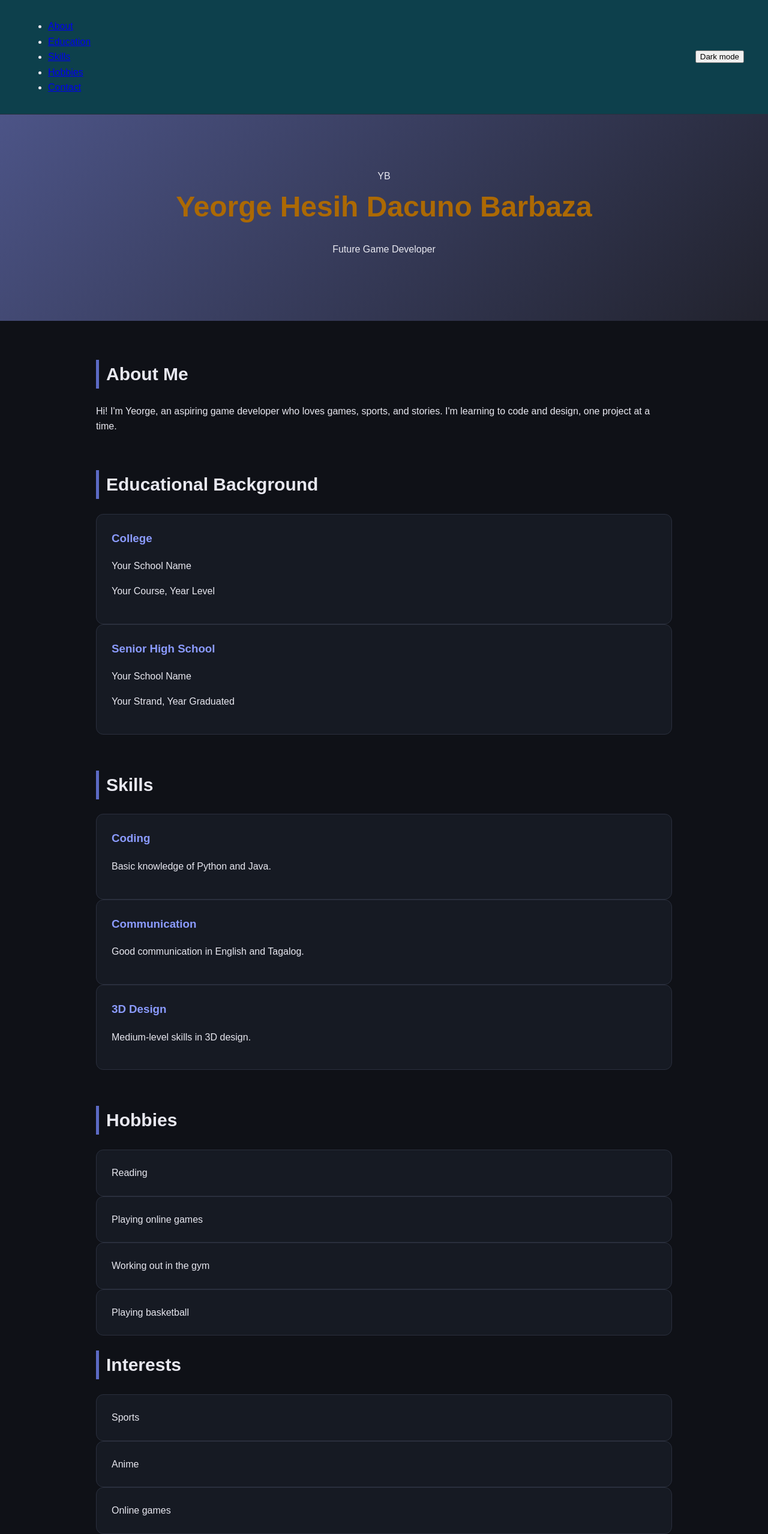
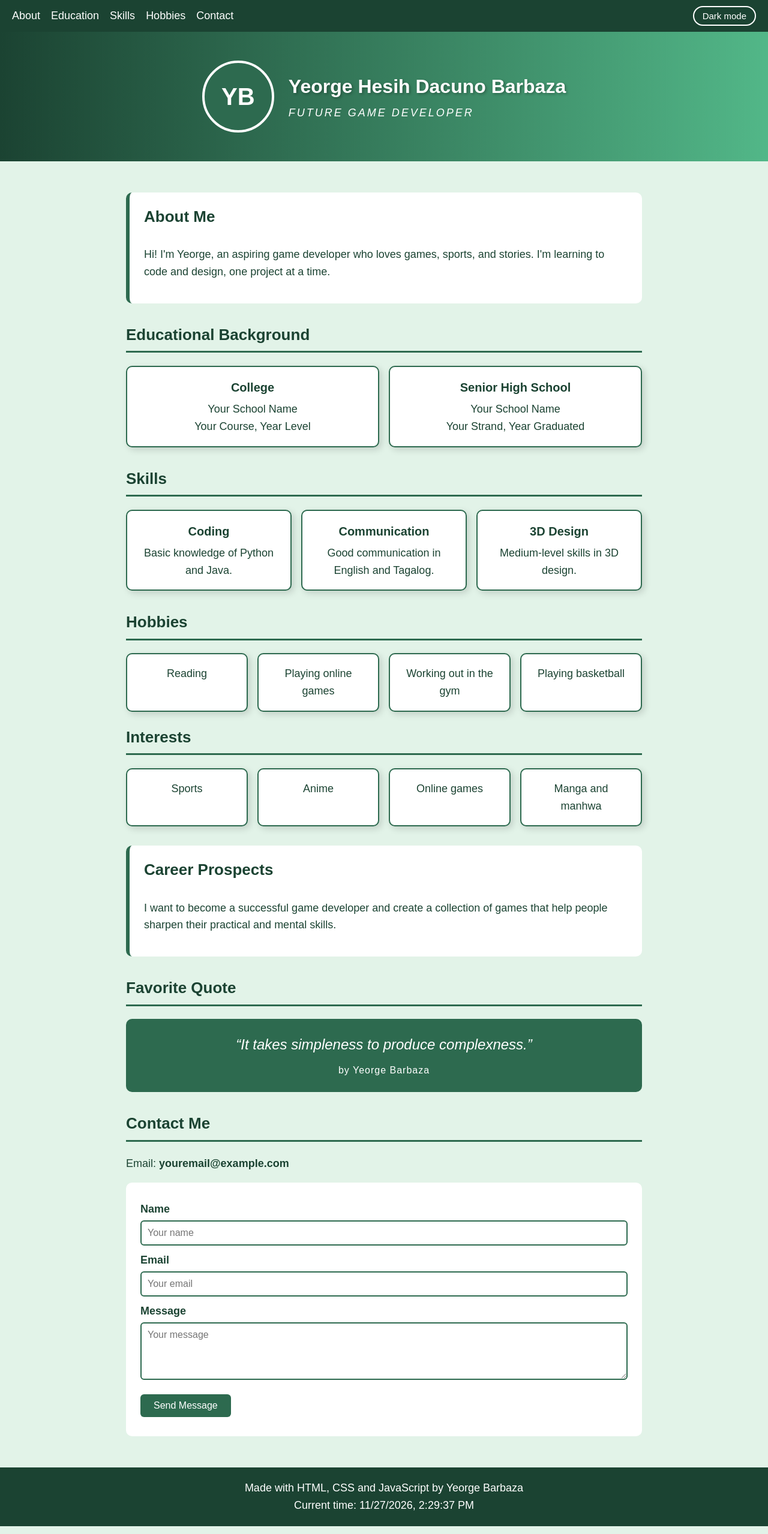
Before and after one commit to yugeebarbaza-max/Project-01, a plain HTML site: page index.html in a window 1280 px wide. Shown: the top 2558 px of the page at 60% size. Drawn offline with Linux system fonts and the light colour scheme.

Commit message:
Implement theming with CSS variables and style updates
Added CSS variables for theming and improved styles for various elements.

```diff
--- a/styles.css
+++ b/styles.css
@@ -1,3 +1,22 @@
+:root {
+  --green-dark: #1b4332;
+  --green-main: rgb(45, 106, 79);
+  --green-light: hsl(140, 40%, 92%);
+  --white: white;
+
+  --bg: hsl(140, 40%, 92%);
+  --surface: white;
+  --text: #1b4332;
+  --card-hover: #d8f3dc;
+}
+
+body.dark {
+  --bg: #0f1f17;
+  --surface: #1b2e25;
+  --text: #d8f3dc;
+  --card-hover: #264636;
+}
+
 * {
   box-sizing: border-box;
 }
@@ -9,9 +28,11 @@ html {
 body {
   margin: 0;
   font-family: Arial, sans-serif;
-  background-color: #0f1117;
-  color: #e8e8f0;
+  font-size: 18px;
   line-height: 1.6;
+  color: var(--text);
+  background-color: var(--bg);
+  transition: background-color 0.3s ease, color 0.3s ease;
 }
 
 .navbar {
@@ -19,182 +40,272 @@ body {
   top: 0;
   z-index: 10;
   display: flex;
+  align-items: center;
   justify-content: space-between;
-  align-items: center;
-  padding: 15px 40px;
-  background-color: #0d404c;
-  border-bottom: 1px solid #2a2f3d;
+  flex-wrap: wrap;
+  gap: 8px;
+  padding: 10px 20px;
+  background-color: var(--green-dark);
 }
 
-.logo {
-  font-size: 20px;
-  font-weight: bold;
-  color: #c37a05;
+.navbar ul {
+  display: flex;
+  flex-wrap: wrap;
+  gap: 18px;
+  margin: 0;
+  padding: 0;
+  list-style: none;
 }
 
-.navbar nav a {
-  color: #e8e8f0;
+.navbar a {
+  color: var(--white);
   text-decoration: none;
-  margin-left: 25px;
 }
 
-.navbar nav a:hover {
-  color: #2b45ed;
+.navbar a:hover {
+  text-decoration: underline;
 }
 
+#themeToggle {
+  padding: 6px 14px;
+  border: 2px solid var(--white);
+  border-radius: 20px;
+  font-size: 15px;
+  color: var(--white);
+  background: transparent;
+  cursor: pointer;
+}
 
+#themeToggle:hover {
+  background-color: var(--green-main);
+}
+
+/* Hero */
 .hero {
-  text-align: center;
-  padding: 90px 20px;
-  background: linear-gradient(135deg, #4c5487, #21222d);
+  display: flex;
+  align-items: center;
+  justify-content: center;
+  gap: 24px;
+  padding: 48px 20px;
+  color: var(--white);
+  background: linear-gradient(to right, #1b4332, #52b788);
+}
+
+.avatar {
+  width: 120px;
+  height: 120px;
+  display: flex;
+  align-items: center;
+  justify-content: center;
+  border: 4px solid var(--white);
+  border-radius: 50%;
+  font-size: 40px;
+  font-weight: bold;
+  background-color: var(--green-main);
+  object-fit: cover;
 }
 
 .hero h1 {
-  margin: 0 0 20px;
-  font-size: 48px;
-  color: rgb(172, 105, 4);
+  margin: 0;
+  font-size: 32px;
+  font-weight: bold;
+  text-shadow: 2px 2px 4px rgba(0, 0, 0, 0.3);
 }
 
-.verse {
-  max-width: 650px;
-  margin: 0 auto;
+.tagline {
+  margin: 4px 0 0;
   font-style: italic;
-  color: #e8e8f0;
+  text-transform: uppercase;
+  letter-spacing: 3px;
 }
 
-.verse-ref {
-  color: #d9d8d8;
-}
-
-.button {
-  display: inline-block;
-  margin-top: 20px;
-  padding: 12px 30px;
-  background-color: rgb(255, 255, 255);
-  color: #5C6AC4;
-  text-decoration: none;
-  font-weight: bold;
-  border-radius: 30px;
-}
-
-.button:hover {
-  transform: translateX(6px);
-  color: rgb(45, 58, 171);
-  background-color: #cecece;
-}
-
+/* Main content */
 main {
-  max-width: 1000px;
+  max-width: 900px;
   margin: 0 auto;
-  padding: 40px 20px;
+  padding: 20px;
 }
 
 section {
-  margin-bottom: 60px;
+  margin: 32px 0;
+  scroll-margin-top: 70px;
 }
 
 h2 {
-  font-size: 30px;
-  border-left: 5px solid #5C6AC4;
-  padding-left: 12px;
+  font-size: 26px;
+  border-bottom: 3px solid var(--green-main);
+  padding-bottom: 6px;
 }
 
-h3 {
-  margin-top: 0;
-  color: #8b9bff;
+.about,
+.career {
+  padding: 20px 24px;
+  border-left: 6px solid var(--green-main);
+  border-radius: 10px;
+  background-color: var(--surface);
 }
 
-.grid {
+.about h2,
+.career h2 {
+  margin-top: 0;
+  border-bottom: none;
+}
+
+.cards {
   display: grid;
-  grid-template-columns: 1fr 1fr;
-  gap: 25px;
+  grid-template-columns: repeat(auto-fit, minmax(200px, 1fr));
+  gap: 16px;
 }
 
 .card {
-  background-color: #161a23;
-  border: 1px solid #2a2f3d;
-  border-radius: 12px;
-  padding: 25px;
+  padding: 18px;
+  border: 2px solid var(--green-main);
+  border-radius: 10px;
+  text-align: center;
+  background-color: var(--surface);
+  box-shadow: 4px 4px 12px rgba(0, 0, 0, 0.15);
+  transition: transform 0.3s ease, background-color 0.3s ease;
 }
 
-.card li .photo {
-  vertical-align: top;
-  margin-top: 0;
+.card h3 {
+  margin: 0 0 6px;
+  font-size: 20px;
 }
 
-.card ol,
-.card ul {
-  padding-left: 22px;
+.card p {
+  margin: 0;
 }
 
-.photo {
-  width: 100%;
-  border-radius: 10px;
-  margin-top: 15px;
+.card:hover {
+  transform: translateY(-6px);
+  background-color: var(--card-hover);
 }
 
-.link-row {
-  display: flex;
-  flex-wrap: wrap;
-  gap: 25px;
+.quote blockquote {
+  margin: 0;
+  padding: 24px;
+  border-radius: 10px;
+  font-size: 24px;
+  font-style: italic;
+  text-align: center;
+  color: var(--white);
+  background-color: var(--green-main);
 }
 
-.link-card {
-  display: flex;
-  flex-direction: column;
-  align-items: center;
-  gap: 12px;
-  width: 160px;
-  padding: 25px 15px;
-  background-color: #161a23;
-  border: 1px solid #2a2f3d;
-  border-radius: 12px;
-  color: white;
-  text-decoration: none;
-  transition: transform 0.2s, border-color 0.2s;
+.quote cite {
+  display: block;
+  margin-top: 10px;
+  font-size: 16px;
+  font-style: normal;
+  letter-spacing: 1px;
 }
 
-.link-card img {
-  width: 90px;
-  height: 90px;
-  object-fit: contain;
+/* Contact form */
+form {
+  padding: 20px 24px;
+  border-radius: 10px;
+  background-color: var(--surface);
 }
 
-.link-card:hover {
-  transform: translateY(-6px);
-  border-color: #5C6AC4;
+label {
+  display: block;
+  margin-top: 10px;
+  font-weight: bold;
 }
 
+input,
+textarea {
+  width: 100%;
+  margin-top: 4px;
+  padding: 10px;
+  border: 2px solid var(--green-main);
+  border-radius: 6px;
+  font-family: inherit;
+  font-size: 16px;
+}
 
+form button {
+  margin-top: 16px;
+  padding: 10px 22px;
+  border: none;
+  border-radius: 6px;
+  font-size: 16px;
+  color: var(--white);
+  background-color: var(--green-main);
+  cursor: pointer;
+}
+
+form button:hover {
+  background-color: var(--green-dark);
+}
+
+#formMessage {
+  margin: 12px 0 0;
+  font-weight: bold;
+}
+
+#formMessage.error {
+  color: #d62828;
+}
+
+#formMessage.success {
+  color: #2d9c5a;
+}
+
+/* Animation */
+@keyframes fadeIn {
+  from {
+    opacity: 0;
+    transform: translateY(12px);
+  }
+  to {
+    opacity: 1;
+    transform: translateY(0);
+  }
+}
+
+.hero-text {
+  animation: fadeIn 1s ease-out;
+}
+
+/* Footer */
 footer {
+  padding: 20px;
   text-align: center;
-  padding: 20px;
-  background-color: #161a23;
-  border-top: 1px solid #2a2f3d;
-  color: #9aa0b5;
+  color: var(--white);
+  background-color: var(--green-dark);
 }
 
 footer p {
   margin: 0;
 }
 
-
-@media (max-width: 700px) {
-  .navbar {
+/* Responsive */
+@media (max-width: 600px) {
+  .hero {
     flex-direction: column;
-    gap: 10px;
-    padding: 15px;
-  }
-
-  .navbar nav a {
-    margin: 0 10px;
+    text-align: center;
   }
 
   .hero h1 {
-    font-size: 32px;
+    font-size: 26px;
   }
 
-  .grid {
-    grid-template-columns: 1fr;
+  .navbar {
+    justify-content: center;
   }
 }
+
+@media (prefers-reduced-motion: reduce) {
+  .card {
+    transition: none;
+  }
+
+  .hero-text {
+    animation: none;
+  }
+
+  html {
+    scroll-behavior: auto;
+  }
+}
```
